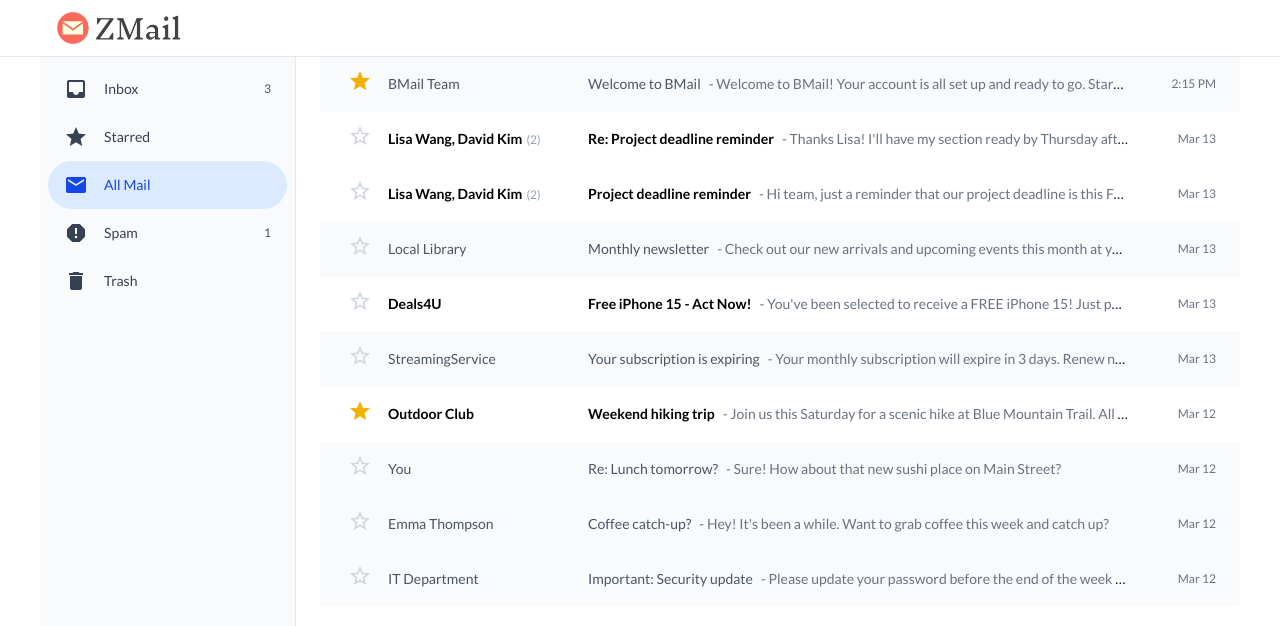
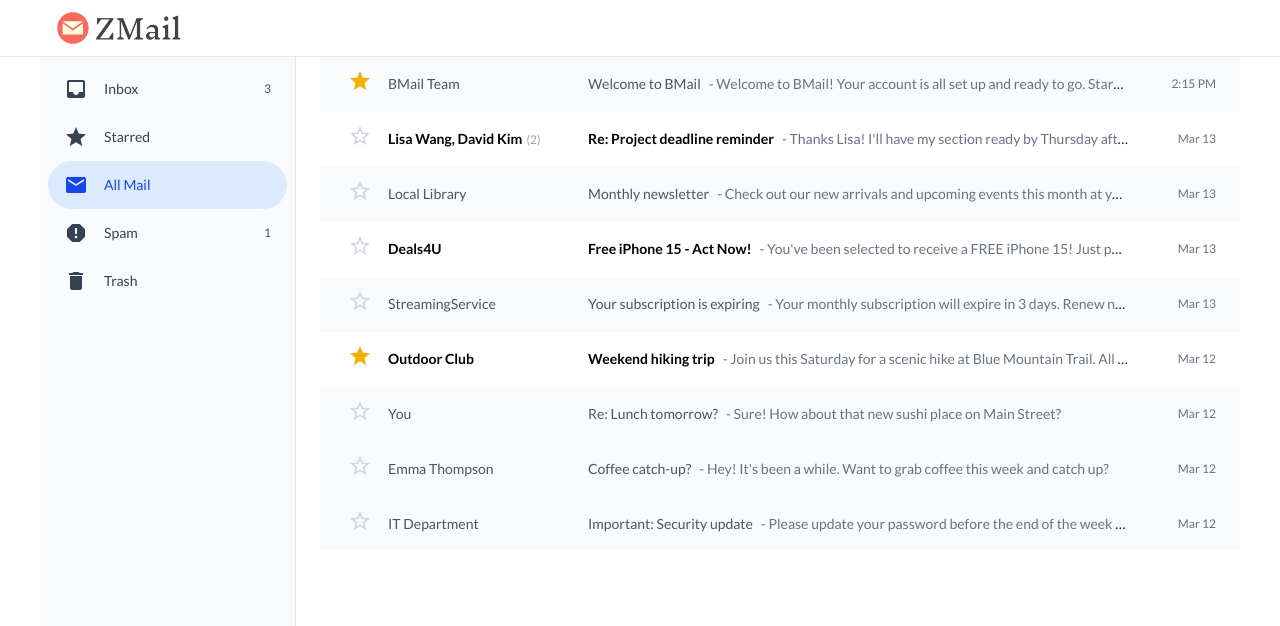
Before and after one commit to zejiran/zmail, a React (Vite) app: page /all in a window 1280 px wide. Shown: the top 626 px of the page. Built offline with nearby package versions, Linux system fonts and the light colour scheme.

Commit message:
Group emails by thread showing latest message only

```diff
--- a/src/components/EmailList.tsx
+++ b/src/components/EmailList.tsx
@@ -10,8 +10,30 @@ export const EmailList = () => {
   const path = location.pathname.replace('/', '')
   const { emails, toggleStar } = useEmailStore()
 
-  const filtered = emails
-    .filter((email) => filterByFolder(email, path))
+  const threadMap = new Map<string, Email>()
+  const threadUnreadMap = new Map<string, boolean>()
+
+  // First pass: collect all filtered emails and track unread status per thread
+  const filteredEmails = emails.filter((email) => filterByFolder(email, path))
+
+  filteredEmails.forEach((email) => {
+    // Track if any email in this thread is unread
+    const currentUnread = threadUnreadMap.get(email.threadId) || false
+    threadUnreadMap.set(email.threadId, currentUnread || email.unread)
+
+    // Keep the latest email for each thread
+    const existing = threadMap.get(email.threadId)
+    if (!existing || new Date(email.date).getTime() > new Date(existing.date).getTime()) {
+      threadMap.set(email.threadId, email)
+    }
+  })
+
+  // Create final filtered list with thread-level unread status
+  const filtered = Array.from(threadMap.values())
+    .map((email) => ({
+      ...email,
+      unread: threadUnreadMap.get(email.threadId) || false,
+    }))
     .sort((a, b) => new Date(b.date).getTime() - new Date(a.date).getTime())
 
   const handleStarClick = (e: React.MouseEvent, emailId: string) => {
@@ -23,7 +45,6 @@ export const EmailList = () => {
     navigate(`/thread/${email.threadId}`)
   }
 
-  // Don't show star button in trash
   const showStarButton = path !== 'trash'
 
   return (
```
